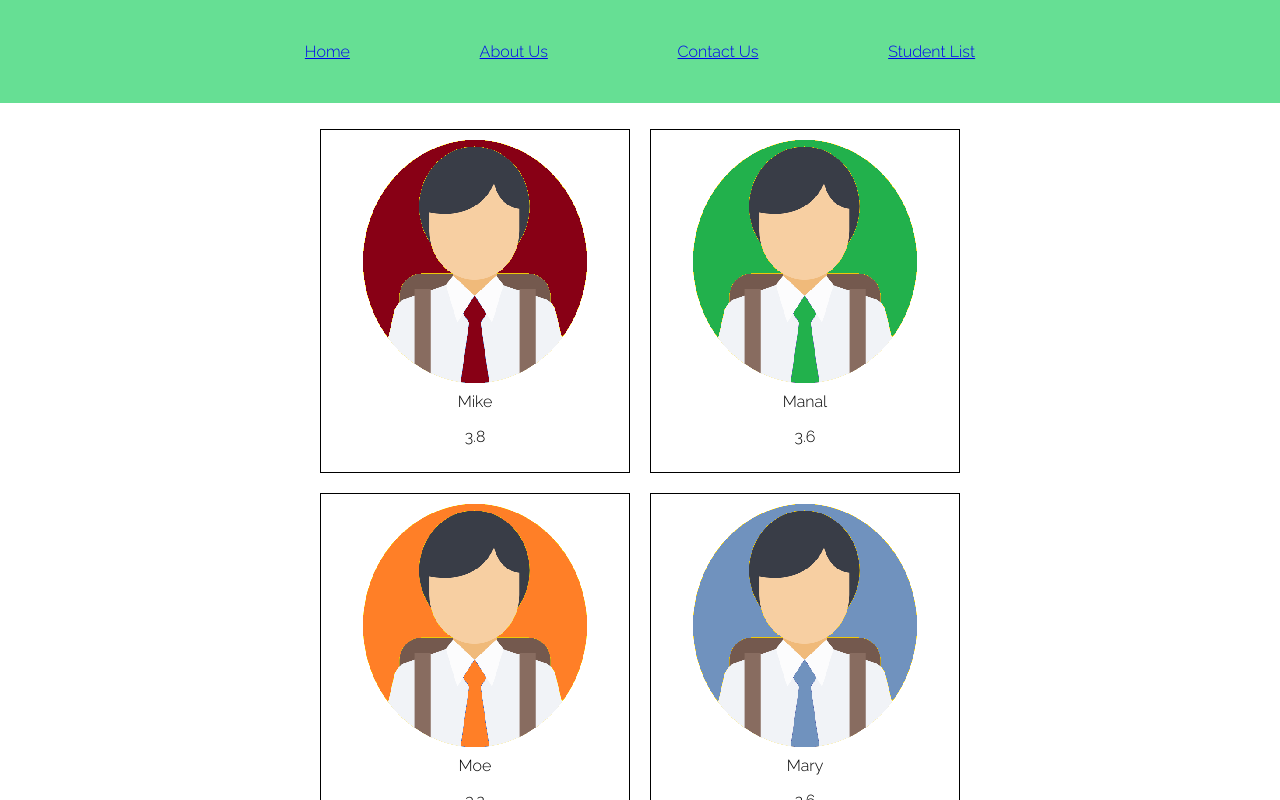
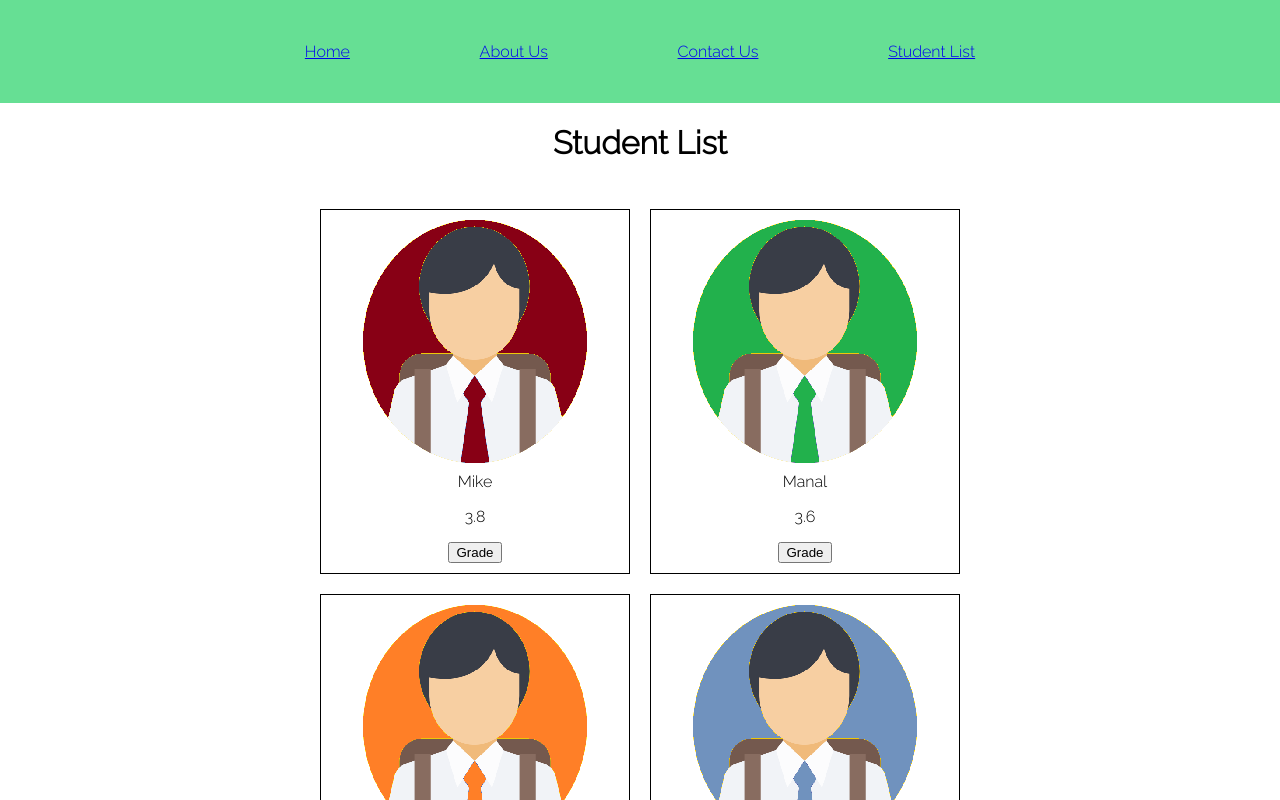
Before and after one commit to m-abbaspour/studentlist, a React (Create React App) app: page /studentlist in a window 1280 px wide. Shown: the top 800 px of the page. Built offline with nearby package versions, Linux system fonts and the light colour scheme.

Commit message:
adds additional requirments * Adds header to StudentList * Adds Button to Student Cards

```diff
--- a/src/component/StudentCard.js
+++ b/src/component/StudentCard.js
@@ -1,6 +1,7 @@
 import React from 'react'
 import './Style.css'
 import Card from 'react-bootstrap/Card'
+import Button from 'react-bootstrap/Button'
 // to be able to use bootstrap run this command:
 // npm install react-bootstrap bootstrap
 
@@ -14,6 +15,7 @@ function StudentCard({student}) {
               <Card.Text>
               {student.gpa}
               </Card.Text>
+              <Button variant="primary">Grade</Button>
             </Card.Body>
           </Card>
     </div>
--- a/src/component/StudentList.js
+++ b/src/component/StudentList.js
@@ -36,7 +36,12 @@ function StudentList() {
     const studentList = students.map(a => <StudentCard key={a.id} student = {a}/>
         )
   return (
-    <div className='cardList'>{studentList}</div>
+    <>
+        <h1>Student List</h1>
+        <div className='cardList'>
+            {studentList}
+        </div>
+    </>
   )
 }
 
```
